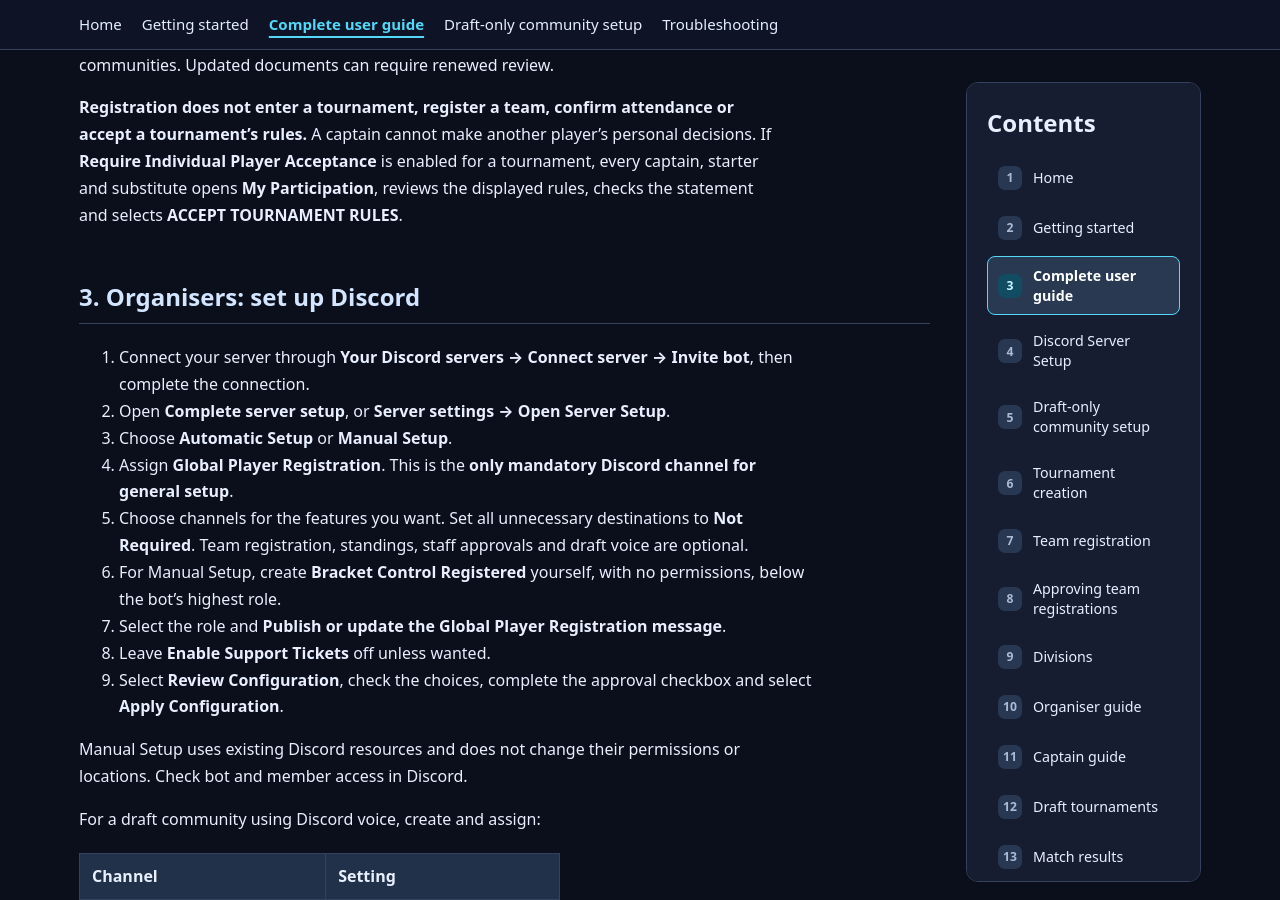
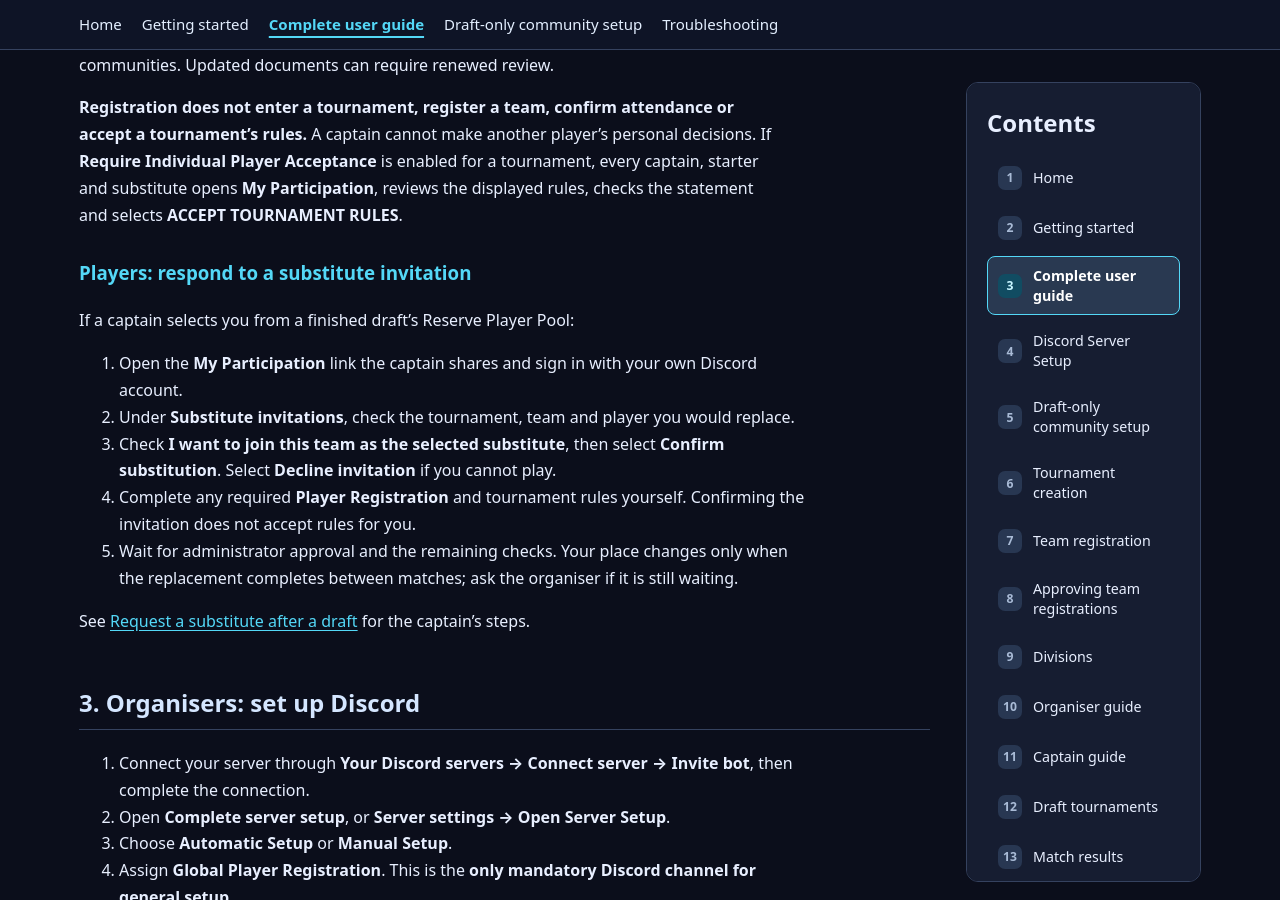
Before and after one commit to dev-dyly/bracket-control-wiki, a Jekyll site: the page built from guides/user-guide.md, in a window 1280 px wide and 900 px high, scrolled down 1614 px. Built offline with Jekyll 4.4.1, drawn with Linux system fonts in a browser that asks for light colours; some of the changed text lies outside the part shown.

Commit message:
Explain personal substitute invitations in the user guide

```diff
--- a/guides/user-guide.md
+++ b/guides/user-guide.md
@@ -22,7 +22,7 @@ Use Bracket Control to organise tournaments for your Discord community, captain
 | **Dashboard** | Choose, create and manage your server's tournaments. |
 | **My Teams** | Review captain-owned teams, lineups and upcoming participation. |
 | **Captain Dashboard** | Report victories and confirm or dispute opponents' game reports. |
-| **My Participation** | Personally accept required tournament rules. |
+| **My Participation** | Review your tournament rules and substitute invitations. |
 | **Server Management** | Manage server settings, optional divisions and Discord destinations. |
 | **Bracket** | Follow matches and advancement. |
 | **Ladder / Standings** | View tournament rankings. |
@@ -39,6 +39,18 @@ Use Bracket Control to organise tournaments for your Discord community, captain
 Registration covers the current platform documents across participating Bracket Control communities. Updated documents can require renewed review.
 
 **Registration does not enter a tournament, register a team, confirm attendance or accept a tournament's rules.** A captain cannot make another player's personal decisions. If **Require Individual Player Acceptance** is enabled for a tournament, every captain, starter and substitute opens **My Participation**, reviews the displayed rules, checks the statement and selects **ACCEPT TOURNAMENT RULES**.
+
+### Players: respond to a substitute invitation
+
+If a captain selects you from a finished draft's Reserve Player Pool:
+
+1. Open the **My Participation** link the captain shares and sign in with your own Discord account.
+2. Under **Substitute invitations**, check the tournament, team and player you would replace.
+3. Check **I want to join this team as the selected substitute**, then select **Confirm substitution**. Select **Decline invitation** if you cannot play.
+4. Complete any required **Player Registration** and tournament rules yourself. Confirming the invitation does not accept rules for you.
+5. Wait for administrator approval and the remaining checks. Your place changes only when the replacement completes between matches; ask the organiser if it is still waiting.
+
+See [Request a substitute after a draft]({{ '/guides/captains/#request-a-substitute-after-a-draft' | relative_url }}) for the captain's steps.
 
 ## 3. Organisers: set up Discord
 
```
